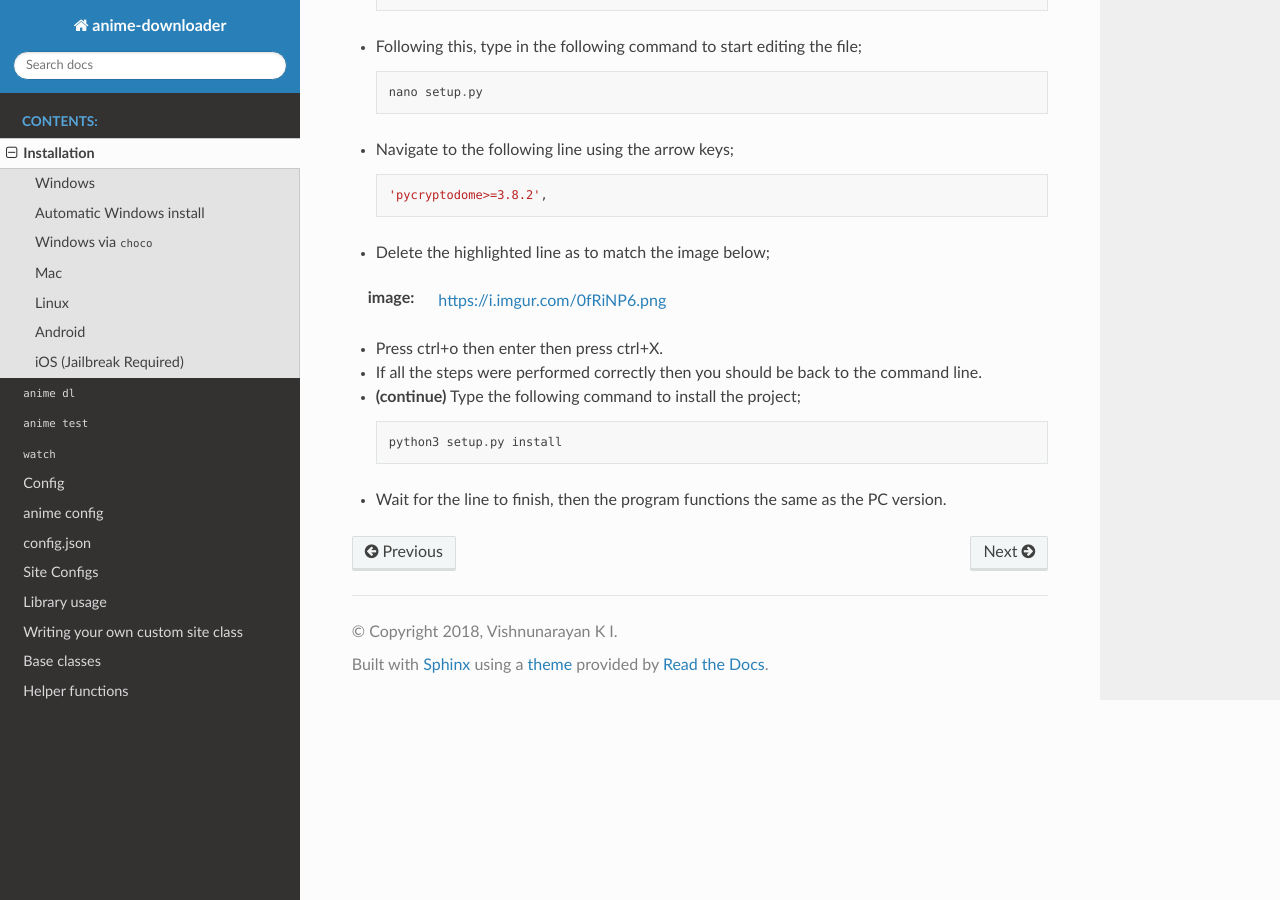
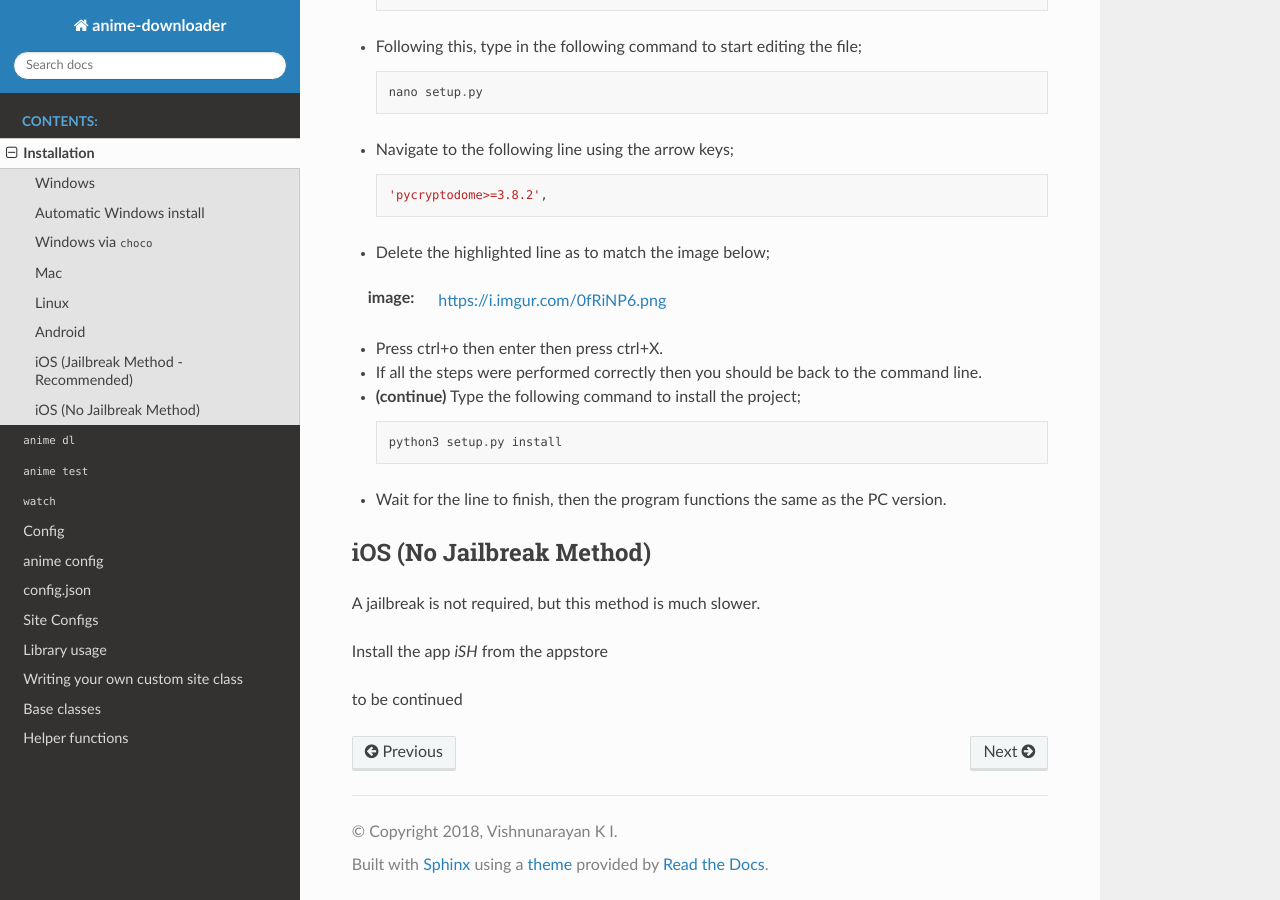
Before and after one commit to anime-dl/anime-downloader, a Sphinx documentation site: the page built from docs/usage/installation.rst, in a window 1280 px wide and 900 px high, scrolled down 2937 px. Built offline with Sphinx 7.4.7 and the Read the Docs theme 2.0.0, drawn with Linux system fonts in a browser that asks for light colours; some of the changed text lies outside the part shown.

Commit message:
In progess

```diff
--- a/docs/usage/installation.rst
+++ b/docs/usage/installation.rst
@@ -102,7 +102,8 @@ This does not require a rooted device to work.
 
 - The usage commands should now match the commands used on PC.
 
-iOS (Jailbreak Required)
+
+iOS (Jailbreak Method - Recommended)
 ~~~~~~~~~~~~~~~~~~~~~~~~
 
  A jailbroken iPhone is required. Visit r/jailbreak on Reddit for the latest jailbreak news and information.
@@ -150,3 +151,11 @@ The following steps install Anime-Downloader;
    python3 setup.py install
 
 - Wait for the line to finish, then the program functions the same as the PC version.
+
+iOS (No Jailbreak Method)
+~~~~~~~~~~~~~~~~~~~~~~~~
+A jailbreak is not required, but this method is much slower.
+
+Install the app `iSH` from the appstore
+
+to be continued
```
